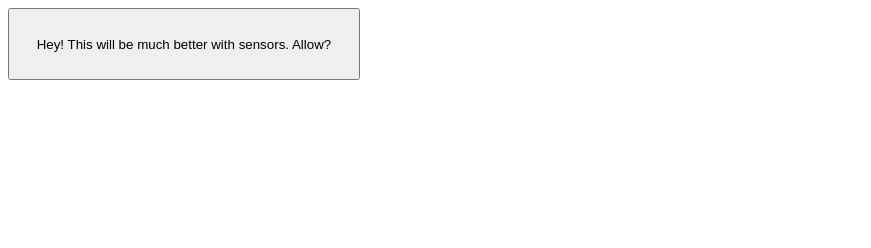
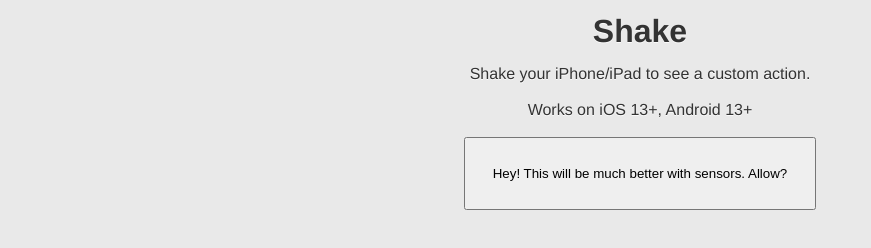
Before and after one commit to 0xLaileb/snake_test, a plain HTML site: page index.html in a window 1280 px wide. Shown: the whole page, without its empty margins (0-871 px from the left). Drawn offline with Linux system fonts and the light colour scheme.

Commit message:
Update all

```diff
--- a/index.html
+++ b/index.html
@@ -1,4 +1,31 @@
+<!DOCTYPE html>
+<html>
+<head>
+<meta charset="UTF-8" />
+<meta name="viewport" content="initial-scale=1.0, width=device-width, user-scalable=no" />
+<meta name="apple-mobile-web-app-capable" content="yes" />
+<title>Shake.js</title>
+<style type="text/css">
+body {
+    background: #E9E9E9;
+    color: #333;
+    font: 1em/1.3em "Helvetica Neue", Helvetica, Arial, Verdana, sans-serif; /* 16px / 21px */
+    text-shadow: rgba(255,255,255,0.8) 0 1px 0;
+    text-align: center;
+}
+</style>
+</head>
+<body>
+
+<h1>Shake</h1>
+
+<p>Shake your iPhone/iPad to see a custom action.</p>
+<p>Works on iOS 13+, Android 13+</p>
+
 <button id="btn_reqPermission" style="padding: 2em">
     Hey! This will be much better with sensors. Allow?
 </button>
 <div id="output_message"></div>
+
+</body>
+</html>
```
